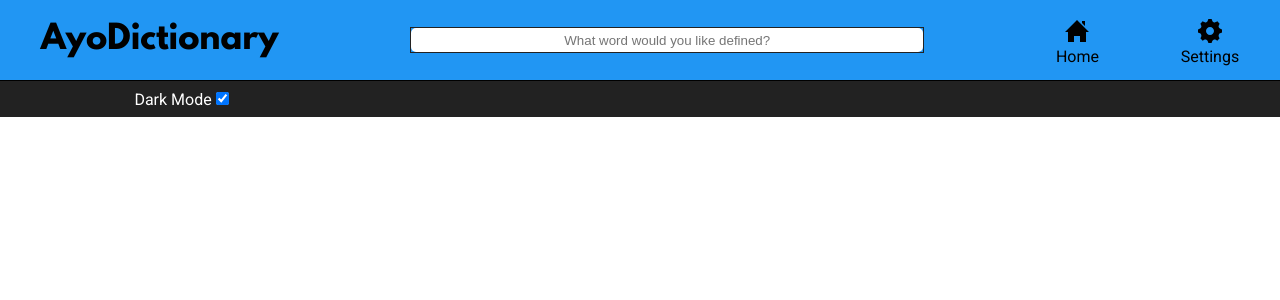
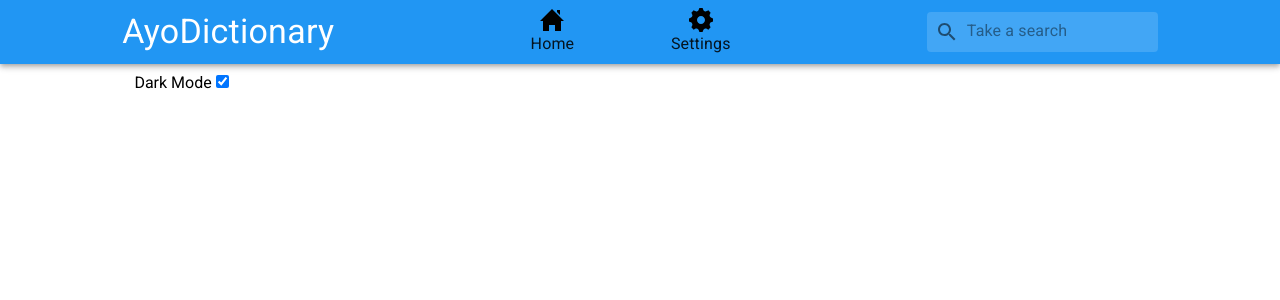
Before and after one commit to TheAyoKhan/dictionary-app, a React (Create React App) app: page /settings in a window 1280 px wide. Shown: the top 300 px of the page. Built offline with nearby package versions, Linux system fonts and the light colour scheme.

Commit message:
Added MUI components
Changed the header to a Material UI component. Also made the theme file mui compatible. A lot of custom components will gradually be converted to MUI components because I'm not very good at styles

```diff
--- a/src/components/App.tsx
+++ b/src/components/App.tsx
@@ -1,19 +1,18 @@
 import clsx from 'clsx';
 import React, { useContext, useEffect } from 'react';
 import { Route, BrowserRouter as Router, Switch } from 'react-router-dom';
-import styled from 'styled-components';
+import styled from '@mui/material/styles/styled';
 import { DarkModeContext } from '../context/DarkModeContext';
 import Header from './Header';
 import DictionaryEntryPage from './pages/DictionaryEntryPage';
 import SettingsPage from './pages/SettingsPage';
 
-const StyledApp = styled.div`
-	height: 100%;
-
-  &.dm {
-    background-color: #222;
-    color: #fff;
-  }
+const StyledApp = styled('div')`
+	height: 100%,
+	.dm: {
+		background-color: #222,
+		color: #fff,
+	},
 `;
 
 const App = (): JSX.Element => {
--- /dev/null
+++ b/src/components/Header/NavLinks.tsx
@@ -0,0 +1,59 @@
+import React from 'react';
+import Link from '@mui/material/Link';
+import { ReactComponent as SettingsIconSvg } from '../../images/settings-icon.svg';
+import { ReactComponent as HomeIconSvg } from '../../images/home-icon.svg';
+import { styled } from '@material-ui/styles';
+import { Typography } from '@material-ui/core';
+
+const StyledLink = styled(Link)({
+  display: 'flex',
+  flexDirection: 'column',
+  justifyContent: 'center',
+  alignItems: 'center',
+});
+
+const StyledNav = styled('nav')({
+  minWidth: '200px',
+  display: 'flex',
+  justifyContent: 'space-between',
+  alignItems: 'center',
+});
+
+const NavLinks = (): JSX.Element => {
+	return (
+		<StyledNav id="nav-links">
+			<StyledLink
+				{...{
+					href: '/',
+					id: 'header__home-link',
+					className: 'header__link',
+				}}>
+				<HomeIconSvg
+					{...{
+						id: 'header__home__svg',
+						className: 'header__link__svg',
+					}}
+				/>
+				<Typography color="textPrimary">Home</Typography>
+			</StyledLink>
+      <StyledLink
+				{...{
+					href: '/settings',
+					id: 'header__settings-link',
+					className: 'header__link',
+				}}>
+				<SettingsIconSvg
+					{...{
+						id: 'header__settings__svg',
+						className: 'header__link__svg',
+					}}
+				/>
+				<Typography color="textPrimary">Settings</Typography>
+			</StyledLink>
+		</StyledNav>
+	);
+};
+
+
+
+export default NavLinks;
--- a/src/components/Header/SearchBar.tsx
+++ b/src/components/Header/SearchBar.tsx
@@ -1,48 +1,64 @@
-import React, { KeyboardEventHandler } from 'react';
+import React, { KeyboardEventHandler, MouseEventHandler, useRef } from 'react';
 import { useHistory } from 'react-router-dom';
-import styled from 'styled-components';
+import { alpha, styled } from '@mui/material/styles';
+import InputBase from '@mui/material/InputBase';
+import IconButton from '@mui/material/IconButton';
+import SearchIcon from '@mui/icons-material/Search';
 
-const StlyedSearchBar = styled.div`
-	width: 40%;
-	height: 30%;
-	border: 1px solid #222;
-	border-radius: ${({ theme }) => theme.borderRadius};
-	margin: 50px;
+const Search = styled('div')(({ theme }) => ({
+	width: '100%',
+	borderRadius: theme.shape.borderRadius,
+	backgroundColor: alpha(theme.palette.common.white, 0.15),
+	'&:hover': {
+		backgroundColor: alpha(theme.palette.common.white, 0.25),
+	},
+	marginLeft: 0,
+}));
 
-	.search-bar__input {
-		width: calc(100% - 4px);
-		height: calc(100% - 2px);
-		border: none;
-		text-align: center;
-		border-radius: 5px;
-
-		&:focus {
-			outline: none;
-		}
-	}
-`;
+const StyledInput = styled(InputBase)(({ theme }) => ({
+	'.MuiInputBase-input': {
+		padding: theme.spacing(1, 1, 1, 0),
+		paddingLeft: `calc(1em + ${theme.spacing(4)})`,
+		width: 'calc(100% - 4px)',
+		height: 'calc(100% - 2px)',
+	},
+}));
 
 const SearchBar = (): JSX.Element => {
 	const history = useHistory();
+	const inputRef = useRef<HTMLInputElement>(null);
 
-	const KeyPressHandler: KeyboardEventHandler<HTMLInputElement> = (event) => {
-		const { value } = event.currentTarget;
-		if (
-			event.code === 'Enter' ||
-			(event.code === 'NumpadEnter' && value.length)
-		) {
-			// target.value likely does not work because the target might not always be the htmlinputelement
-			history.push(`/dictionary/${value}`);
-		}
+	const keyPressHandler: KeyboardEventHandler<HTMLDivElement> = ({ code }) => {
+		// "as HTMLInputElement" is used to make TypeSript think the ovject type is an HTMLInputElement, which doesn't have a value property
+		const { value } = inputRef.current ?? ({} as HTMLInputElement);
+		if (code === 'Enter' || code === 'NumpadEnter') searchHandler(value ?? '');
+	};
+
+	const searchButtonClickHandler: MouseEventHandler<HTMLButtonElement> = () => {
+		const { value } = inputRef.current ?? ({} as HTMLInputElement);
+		searchHandler(value ?? '');
+	};
+
+	const searchHandler = (query: string) => {
+		if (query?.length) history.push(`/dictionary/${query}`);
 	};
 
 	return (
-		<StlyedSearchBar className="search-bar">
-			<input
-				className="search-bar__input"
-				placeholder="What word would you like defined?"
-				onKeyPress={KeyPressHandler}></input>
-		</StlyedSearchBar>
+		<div>
+			<Search className="search-bar">
+				<IconButton onClick={searchButtonClickHandler}>
+					<SearchIcon />
+				</IconButton>
+				<StyledInput
+					{...{
+						inputRef,
+						className: 'search-bar__input',
+						placeholder: 'Take a search',
+						onKeyPress: keyPressHandler,
+					}}
+				/>
+			</Search>
+		</div>
 	);
 };
 
--- a/src/components/Header/index.tsx
+++ b/src/components/Header/index.tsx
@@ -1,119 +1,28 @@
-import React, { useContext } from 'react';
-import { Link } from 'react-router-dom';
-import styled from 'styled-components';
+import React from 'react';
+// Material UI components
+import AppBar from '@mui/material/AppBar';
+import Typography from '@mui/material/Typography';
+import Toolbar from '@mui/material/Toolbar';
+import IconButton from '@mui/material/IconButton';
+// Material UI Icons
+import MenuIcon from '@mui/icons-material/Menu';
+// Non-npm imports
 import SearchBar from './SearchBar';
-import { ReactComponent as SettingsIconSvg } from '../../images/settings-icon.svg';
-import { ReactComponent as HomeIconSvg } from '../../images/home-icon.svg';
-import { DarkModeContext } from '../../context/DarkModeContext';
-
-const StyledHeader = styled.div`
-	${({ theme: { headerHeight, colours } }) => `
-		display: flex;
-		justify-content: space-around;
-		align-items: center;
-
-		position: sticky;
-		top: 0;
-		background-color: white;
-		border-bottom: black solid 1px;
-
-		height: ${headerHeight}px;
-
-		width: 100vw;
-
-		background-color: ${colours.primary.main};
-
-		.header__title {
-			color: ${colours.dark1};
-
-			font-family: "League Spartan";
-			font-size: 2rem;
-			font-weight: bold;
-			margin: 0;
-		}
-
-		.header__link {
-			display: flex;
-			flex-direction: column;
-			justify-content: center;
-			align-items: center;
-
-			height: 100%;
-
-			text-decoration: none;
-
-			.header__link__svg {
-				min-height: 32px;
-				max-height: 32px;
-				fill: ${colours.dark1};
-			}
-
-			.header__link__text {
-				color: ${colours.dark1};
-			}
-
-			&:hover, &:focus {
-				cursor: pointer;
-
-				#header__settings__svg {
-					transition: transform 0.5s;
-					transform: rotate(90deg);
-				}
-			}
-		}
-
-		@media screen and (max-width: 1000px) {
-			background-color: red;
-		}
-
-		@keyframes settings-icon-rotate {
-			100% {
-				transform: rotate(90deg);
-			}
-		}
-	`}
-`;
+import NavLinks from './NavLinks';
 
 const Header = (): JSX.Element => {
-	const { darkModeEnabled } = useContext(DarkModeContext) ?? {};
-
 	return (
-		<StyledHeader
+		<AppBar
 			{...{
 				className: 'header',
-				darkModeEnabled,
+				position: 'sticky',
 			}}>
-			<span className="header__title">AyoDictionary</span>
-			<SearchBar />
-			<Link
-				{...{
-					to: '/',
-					id: 'header__home-link',
-					className: 'header__link',
-				}}>
-				<HomeIconSvg
-					{...{
-						id: 'header__home__svg',
-						className: 'header__link__svg',
-					}}
-				/>
-				<span className="header__link__text">Home</span>
-			</Link>
-			<Link
-				{...{
-					to: '/settings',
-					id: 'header__settings-link',
-					className: 'header__link',
-				}}>
-				<SettingsIconSvg
-					{...{
-						id: 'header__settings__svg',
-						className: 'header__link__svg',
-					}}
-				/>
-				<span className="header__link__text">Settings</span>
-			</Link>
-		</StyledHeader>
+			<Toolbar sx={{ justifyContent: 'space-around' }}>
+				<Typography variant="h4">AyoDictionary</Typography>
+				<NavLinks />
+				<SearchBar />
+			</Toolbar>
+		</AppBar>
 	);
 };
 
--- a/src/theme.ts
+++ b/src/theme.ts
@@ -1,27 +1,22 @@
-import { DefaultTheme } from 'styled-components';
+import { createTheme } from '@material-ui/core';
 
-const theme: DefaultTheme = {
-	borderRadius: 5,
-	headerHeight: 80,
-
-	colours: {
-		dark1: '#000',
-		dark2: '#222',
-		light1: '#fff',
-		light2: '#eee',
-
+const theme = createTheme({
+	palette: {
+		type: 'light',
 		primary: {
 			main: '#2196f3',
 			light: '#6ec6ff',
 			dark: '#0069c0',
 		},
-
 		secondary: {
 			main: '#ffca28',
 			light: '#fffd61',
 			dark: '#c79a00',
 		},
 	},
-};
+	typography: {
+		fontFamily: '"Roboto", "Helvetica", "Arial", sans-serif',
+	}
+});
 
 export default theme;
```
Also changed, not shown: package.json (+10 -4 lines), src/components/AppWrapper.tsx (+6 -6 lines), src/types/defaultTheme.d.ts (deleted, +0 -27 lines), 1 other file (tests, documents, lock files or other folders).
